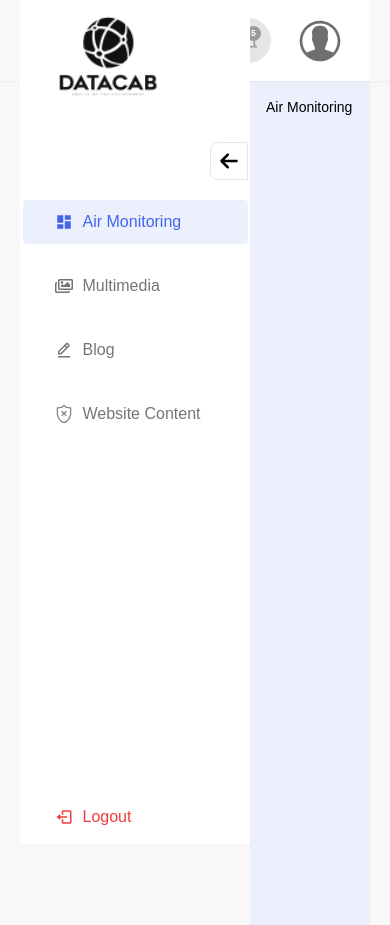
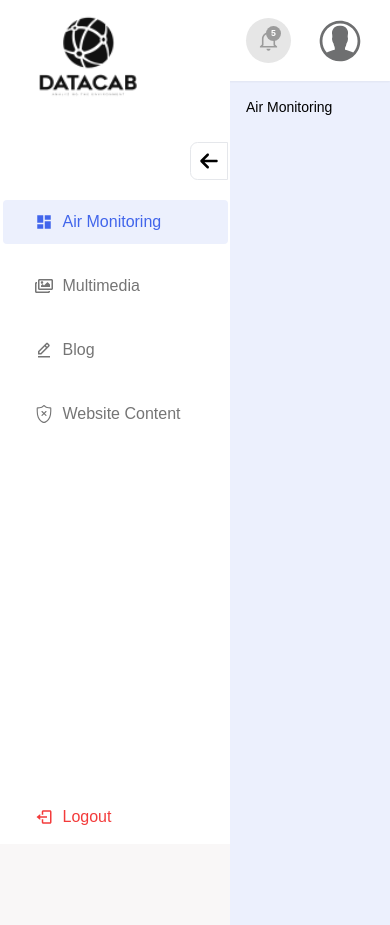
Before and after one commit to specpelz/DC_Admin, a React (Vite) app: page /admin in a window 390 px wide. Built offline with nearby package versions, Linux system fonts and the light colour scheme.

Commit message:
fix: styling

```diff
--- a/src/layouts/DashboardLayout.tsx
+++ b/src/layouts/DashboardLayout.tsx
@@ -15,13 +15,13 @@ const DashboardLayout: React.FC<{ children: ReactNode }> = ({ children }) => {
     <div className="bg-[#f9f7f7] min-h-screen">
       <div className="sticky top-0 z-[908]">
         {/* max-w-[144rem] */}
-        <div className=" w-full mx-auto px-[2rem] md:px-0 shadow-sm">
+        <div className=" w-full mx-auto px-0 shadow-sm">
           <Navbar activeTab={activeTab} collapsed={collapsed} />
         </div>
       </div>
 
       {/* max-w-[144rem] */}
-      <div className="flex  w-full mx-auto px-[2rem] md:px-0">
+      <div className="flex  w-full mx-auto px-0">
         <div
           className={`fixed top-0 z-[999] ${
             collapsed ? "w-[10rem]" : "w-[23rem]"
```
